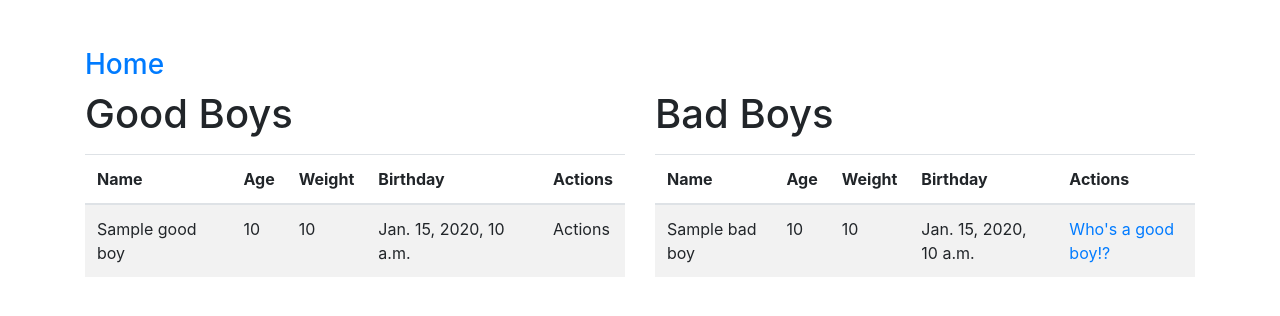
After one commit to neilm813/python_demos_12-2019, a Django app: template week3/doggos_proj/server/doggo_app/templates/doggos/all.html in a window 1280 px wide. The commit adds this page. Shown: the top 316 px of the page. Run offline with Django 3.2, Linux system fonts and the light colour scheme; the template is opened without the code that fills it: most values are stand-ins (such as "Sample title", 1, 10 or a date in 2020); parts of the project's set-up code (start-up, migrations or seed data) failed here and were passed over; some libraries are stand-ins or nearby versions.

Commit message:
filter into two tables

```diff
--- a/week3/doggos_proj/server/doggo_app/models.py
+++ b/week3/doggos_proj/server/doggo_app/models.py
@@ -59,6 +59,7 @@ class Doggo(models.Model):
     weight = models.IntegerField()
     tricks = models.TextField()
     is_good_boy = models.BooleanField(default=False)
+    birthday = models.DateField()
     created_at = models.DateTimeField(auto_now_add=True)
     updated_at = models.DateTimeField(auto_now=True)
     # Relationships
--- /dev/null
+++ b/week3/doggos_proj/server/doggo_app/templates/doggos/all.html
@@ -0,0 +1,89 @@
+<!DOCTYPE html>
+<html lang="en">
+
+<head>
+  <meta charset="UTF-8">
+  <meta name="viewport" content="width=device-width, initial-scale=1.0">
+  <meta http-equiv="X-UA-Compatible" content="ie=edge">
+  <title>Document</title>
+  <link rel="stylesheet" href="https://stackpath.bootstrapcdn.com/bootstrap/4.3.1/css/bootstrap.min.css"
+    integrity="sha384-ggOyR0iXCbMQv3Xipma34MD+dH/1fQ784/j6cY/iJTQUOhcWr7x9JvoRxT2MZw1T" crossorigin="anonymous">
+</head>
+
+<body>
+
+  <div class="container pt-5">
+    <h3>
+      <a href="/home">Home</a>
+    </h3>
+    <div class="row">
+
+      <div class="col-md">
+        <h1 class="mb-3">Good Boys</h1>
+
+        <table class="table table-striped">
+          <thead>
+            <tr>
+              <th>Name</th>
+              <th>Age</th>
+              <th>Weight</th>
+              <th>Birthday</th>
+              <th>Actions</th>
+            </tr>
+          </thead>
+          <tbody>
+            {% for good_boy in good_boys %}
+            <tr>
+              <td>{{ good_boy.name }}</td>
+              <td>{{ good_boy.age }}</td>
+              <td>{{ good_boy.weight }}</td>
+              <td>{{ good_boy.birthday }}</td>
+              <td>
+                Actions
+              </td>
+            </tr>
+            {% endfor %}
+          </tbody>
+        </table>
+
+      </div>
+
+      <div class="col-md">
+        <h1 class="mb-3">Bad Boys</h1>
+
+        <table class="table table-striped">
+          <thead>
+            <tr>
+              <th>Name</th>
+              <th>Age</th>
+              <th>Weight</th>
+              <th>Birthday</th>
+              <th>Actions</th>
+            </tr>
+          </thead>
+          <tbody>
+            {% for bad_boy in bad_boys %}
+            <tr>
+              <td>{{ bad_boy.name }}</td>
+              <td>{{ bad_boy.age }}</td>
+              <td>{{ bad_boy.weight }}</td>
+              <td>{{ bad_boy.birthday }}</td>
+              <td>
+                <a href="/doggos/{{ bad_boy.id }}/good_boy">
+                  Who's a good boy!?
+                </a>
+              </td>
+            </tr>
+            {% endfor %}
+          </tbody>
+        </table>
+
+      </div>
+
+    </div>
+
+  </div>
+
+</body>
+
+</html>
--- a/week3/doggos_proj/server/doggo_app/templates/doggos/new.html
+++ b/week3/doggos_proj/server/doggo_app/templates/doggos/new.html
@@ -53,6 +53,11 @@
             <textarea class="form-control" name="profile_pic_url" placeholder="URL"></textarea>
           </div>
 
+          <div class="form-group">
+            <label>Birthday</label>
+            <input class="form-control" name="birthday" type="date">
+          </div>
+
           <button class="btn btn-info" type="submit">Add</button>
         </form>
       </div>
--- a/week3/doggos_proj/server/doggo_app/templates/doggos/profile.html
+++ b/week3/doggos_proj/server/doggo_app/templates/doggos/profile.html
@@ -32,6 +32,7 @@
       <h2>Stats:</h2>
       <p>Age: {{ doggo.age }}</p>
       <p>Weight: {{ doggo.weight }}</p>
+      <p>Birthday: {{ doggo.birthday }}</p>
       <p>Tricks: {{ doggo.tricks }}</p>
     </div>
 
--- a/week3/doggos_proj/server/doggo_app/templates/home.html
+++ b/week3/doggos_proj/server/doggo_app/templates/home.html
@@ -11,7 +11,8 @@
 <body>
   <h1>Local Doggos Near You Want to Be Petted</h1>
   <h3>
-    {{ logged_in_user.full_name }} | <a href="/doggos/new">Add A Doggo</a> | <a href="/logout">Logout</a>
+    {{ logged_in_user.full_name }} | <a href="/doggos">All Doggos</a> | <a href="/doggos/new">Add A Doggo</a> | <a
+      href="/logout">Logout</a>
   </h3>
 </body>
 
--- a/week3/doggos_proj/server/doggo_app/urls.py
+++ b/week3/doggos_proj/server/doggo_app/urls.py
@@ -13,5 +13,6 @@ urlpatterns = [
     path('doggos/new', views.doggo_new, name='doggo_new'),
     path('doggos/create', views.doggo_create, name='doggo_create'),
     path('doggos/<int:doggo_id>', views.doggo_profile, name='doggo_profile'),
-
+    path('doggos', views.doggos, name='doggos'),
+    path('doggos/<int:doggo_id>/good_boy', views.good_boy, name='good_boy'),
 ]
```
Also changed, not shown: week3/doggos_proj/server/doggo_app/views.py (+34 -1 lines), week3/doggos_proj/server/README.md, week3/doggos_proj/server/doggo_app/migrations/0005_doggo_birthday.py (added).
